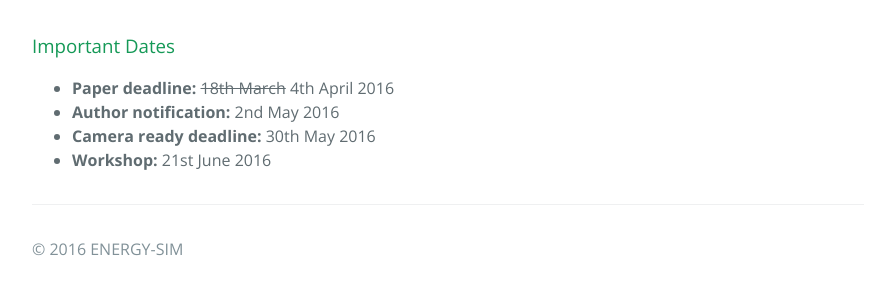
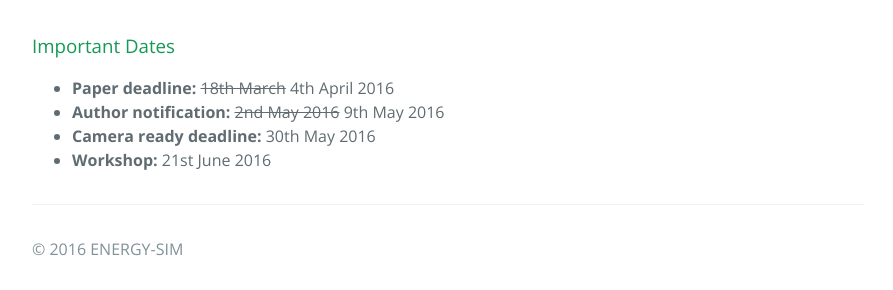
Before and after one commit to ENERGY-SIM/energy-sim.github.io, a Jekyll site: the page built from 2016.md, in a window 1280 px wide and 900 px high, scrolled down 1890 px. Shown: the part 607-897 px from the top of the window, without its empty margins (192-1085 px from the left). Built offline with Jekyll 4.4.1, drawn with Linux system fonts in a browser that asks for light colours; nearby versions of some CDN libraries.

Commit message:
Update 2016.md

```diff
--- a/2016.md
+++ b/2016.md
@@ -72,6 +72,6 @@ Ananta Tiwari, San Diego Supercomputer Center, USA
 ### Important Dates
 <!--- <strong>Abstract deadline:</strong> 11th March 2016-->
 - <strong>Paper deadline:</strong> <del>18th March</del> 4th April 2016
-- <strong>Author notification:</strong> 2nd May 2016
+- <strong>Author notification:</strong> <del>2nd May 2016</del> 9th May 2016
 - <strong>Camera ready deadline:</strong> 30th May 2016
 - <strong>Workshop:</strong> 21st June 2016
```
